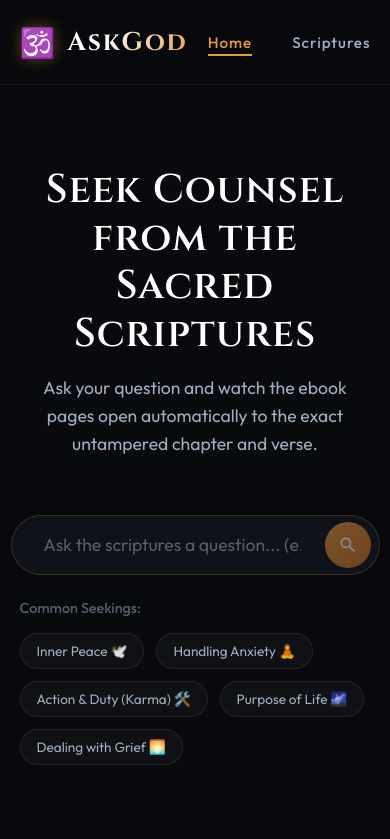
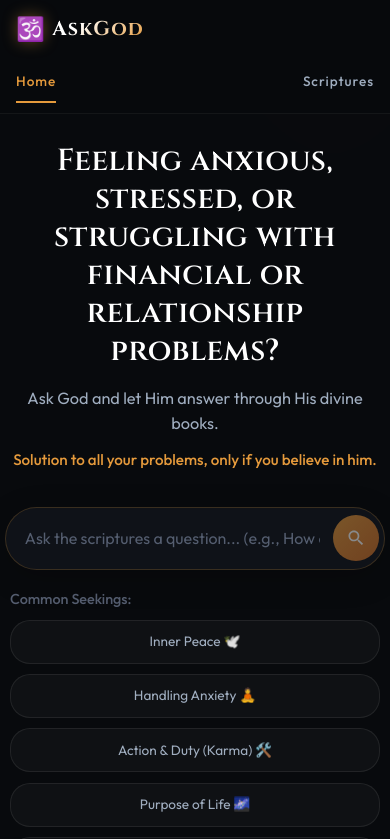
Before and after one commit to lovishsingla98/AskGod, a React (Vite) app: page / in a window 390 px wide. Shown: the top 839 px of the page. Built offline with nearby package versions, Linux system fonts and the light colour scheme.

Commit message:
feat: improve home hero and mobile layout

```diff
--- a/src/App.css
+++ b/src/App.css
@@ -194,6 +194,15 @@
   line-height: 1.6;
 }
 
+.hero-belief {
+  max-width: 650px;
+  margin: 0.7rem auto 0;
+  color: var(--accent-gold);
+  font-size: 1rem;
+  line-height: 1.55;
+  font-weight: 500;
+}
+
 /* Search Bar Section */
 .search-section {
   display: flex;
@@ -1381,3 +1390,249 @@
   color: #8a4f19;
   font-weight: 700;
 }
+
+/* Mobile polish: preserve the visual language while fitting every primary view. */
+@media (max-width: 800px) {
+  .app-header {
+    padding: 1rem 1.1rem;
+    gap: 1rem;
+  }
+
+  .logo-container {
+    gap: 0.45rem;
+  }
+
+  .logo-symbol {
+    font-size: 1.45rem;
+  }
+
+  .logo-text {
+    font-size: 1.25rem;
+    letter-spacing: 1.2px;
+  }
+
+  .header-nav {
+    gap: 1.1rem;
+  }
+
+  .nav-link-btn {
+    min-height: 44px;
+    font-size: 0.85rem;
+  }
+
+  .app-main {
+    width: min(100% - 2rem, 1200px);
+    margin: 2.25rem auto;
+  }
+
+  .hero-section {
+    margin: 0 auto 2.25rem;
+  }
+
+  .hero-title {
+    max-width: 680px;
+    margin: 0 auto 1rem;
+    font-size: clamp(1.75rem, 7vw, 2.3rem);
+    line-height: 1.25;
+    letter-spacing: 0.4px;
+  }
+
+  .hero-subtitle {
+    font-size: 1.02rem;
+    line-height: 1.55;
+  }
+
+  .hero-belief {
+    font-size: 0.95rem;
+  }
+
+  .search-section {
+    gap: 1.25rem;
+    margin-bottom: 2.75rem;
+  }
+
+  .search-bar-wrapper {
+    min-height: 54px;
+    padding: 0.2rem 0.35rem 0.2rem 0.2rem;
+  }
+
+  .search-input {
+    min-width: 0;
+    padding: 0.75rem 0.8rem 0.75rem 1rem;
+    font-size: 1rem;
+  }
+
+  .search-button {
+    flex: 0 0 46px;
+  }
+
+  .quick-tags-container {
+    align-items: stretch;
+    gap: 0.75rem;
+  }
+
+  .quick-tags-label {
+    width: 100%;
+  }
+
+  .quick-tags-list {
+    display: grid;
+    grid-template-columns: repeat(2, minmax(0, 1fr));
+    width: 100%;
+    gap: 0.65rem;
+  }
+
+  .quick-tag-chip {
+    min-height: 44px;
+    padding: 0.55rem 0.7rem;
+    line-height: 1.3;
+  }
+
+  .book-stage-header {
+    align-items: flex-start;
+    flex-direction: column;
+    gap: 1rem;
+    margin-bottom: 1.25rem;
+  }
+
+  .result-header {
+    width: 100%;
+    box-sizing: border-box;
+    font-size: 1.05rem;
+    line-height: 1.5;
+  }
+
+  .close-book-btn {
+    min-height: 44px;
+  }
+
+  .book-viewport {
+    width: 100%;
+    max-width: 560px;
+    margin: 0 auto 2rem;
+  }
+
+  .book-3d {
+    gap: 1rem;
+  }
+
+  .inside-left .parchment-content,
+  .inside-right .parchment-content {
+    max-height: none;
+    overflow: visible;
+    padding: 1.4rem 1.15rem 2.2rem;
+  }
+
+  .book-title-calligraphy {
+    font-size: 1.45rem;
+  }
+
+  .scripture-verses-list {
+    gap: 1rem;
+  }
+
+  .verse-item-sanskrit,
+  .verse-item-english {
+    padding: 0.85rem;
+  }
+
+  .sanskrit-text-flow {
+    font-size: 1.05rem;
+    line-height: 1.85;
+  }
+
+  .scroll-indicator-toast {
+    display: none;
+  }
+
+  .library-title {
+    font-size: 1.7rem;
+    text-align: center;
+  }
+
+  .library-subtitle {
+    margin-bottom: 2rem;
+    font-size: 1rem;
+  }
+
+  .library-grid {
+    grid-template-columns: minmax(0, 1fr);
+    gap: 1.5rem;
+  }
+
+  .library-card-cover {
+    height: min(110vw, 420px);
+  }
+
+  .library-card:hover {
+    transform: none;
+  }
+
+  .chapter-select-dropdown {
+    min-height: 46px;
+  }
+
+  .loading-state,
+  .error-card {
+    padding: 2.25rem 1.25rem;
+  }
+
+  .app-footer {
+    padding: 2.25rem 1.25rem;
+  }
+}
+
+@media (max-width: 480px) {
+  .app-header {
+    align-items: flex-start;
+    flex-direction: column;
+    padding: 0.85rem 1rem 0.65rem;
+  }
+
+  .header-nav {
+    justify-content: space-between;
+    width: 100%;
+  }
+
+  .app-main {
+    width: min(100% - 1.25rem, 1200px);
+    margin-top: 1.75rem;
+  }
+
+  .hero-title {
+    font-size: clamp(1.55rem, 8vw, 1.9rem);
+  }
+
+  .quick-tags-list {
+    grid-template-columns: 1fr;
+  }
+
+  .book-title-calligraphy {
+    overflow-wrap: anywhere;
+  }
+
+  .chapter-reference,
+  .source-attribution {
+    overflow-wrap: anywhere;
+  }
+
+  .translation-lang-tabs {
+    width: 100%;
+  }
+
+  .lang-tab-btn {
+    flex: 1;
+    padding-inline: 0.5rem;
+  }
+}
+
+@media (prefers-reduced-motion: reduce) {
+  *,
+  *::before,
+  *::after {
+    scroll-behavior: auto !important;
+    animation-duration: 0.01ms !important;
+    animation-iteration-count: 1 !important;
+    transition-duration: 0.01ms !important;
+  }
+}
--- a/src/App.jsx
+++ b/src/App.jsx
@@ -303,10 +303,11 @@ function App() {
           <div className="fade-in">
             {/* Intro Hero Section */}
             <section className="hero-section">
-              <h2 className="hero-title">Seek Counsel from the Sacred Scriptures</h2>
+              <h2 className="hero-title">Feeling anxious, stressed, or struggling with financial or relationship problems?</h2>
               <p className="hero-subtitle">
-                Ask your question and watch the ebook pages open automatically to the exact untampered chapter and verse.
+                Ask God and let Him answer through His divine books.
               </p>
+              <p className="hero-belief">Solution to all your problems, only if you believe in him.</p>
             </section>
 
             {/* Search Bar Section */}
```
Also changed, not shown: 1 other file (tests, documents, lock files or other folders).
